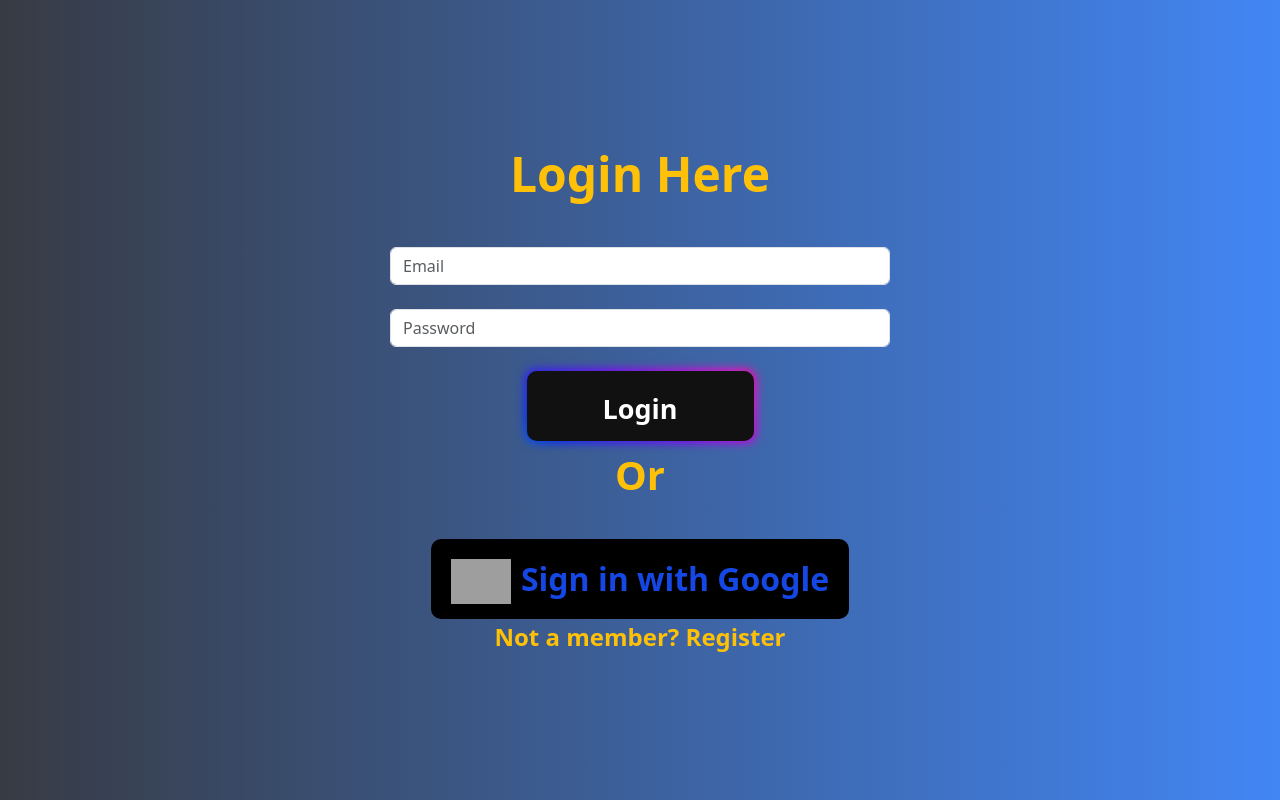
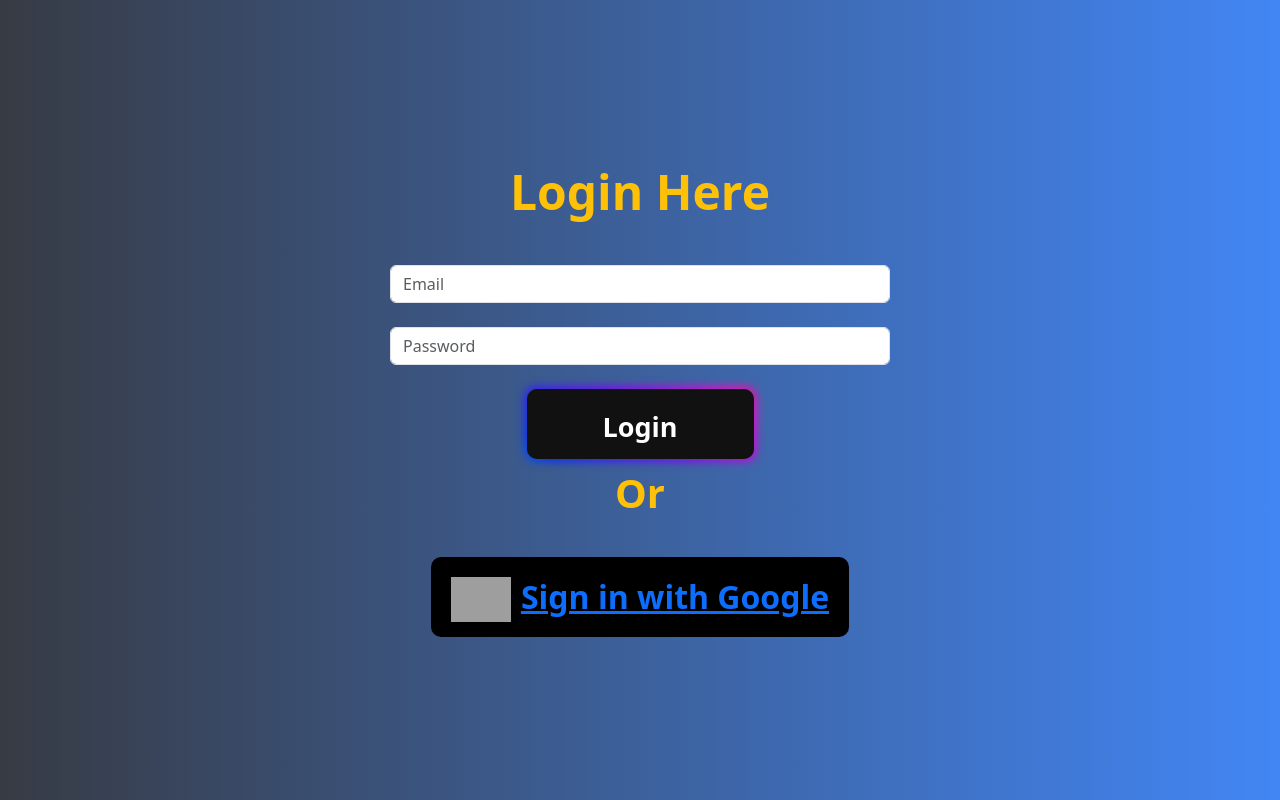
Before and after one commit to ashishrair500/iips-academics, a React (Vite) app: page /login in a window 1280 px wide. Built offline with nearby package versions, Linux system fonts and the light colour scheme; no server answers; grey boxes are pictures that could not be loaded.

Commit message:
Update Login.jsx

```diff
--- a/src/pages/AuthPages/Login/Login.jsx
+++ b/src/pages/AuthPages/Login/Login.jsx
@@ -19,11 +19,12 @@
     <img src="https://www.google.com/images/branding/googlelogo/1x/googlelogo_color_272x92dp.png"
      alt="Google Logo"/>
             </span>
-            Sign in with Google
+            <Link to="/register">Sign in with Google</Link>
+
           </button>
          </div>
 
-          <Link to="/register" className='login-register-link'>Not a member? Register</Link>
+
         </form>
 
       </div>
```
